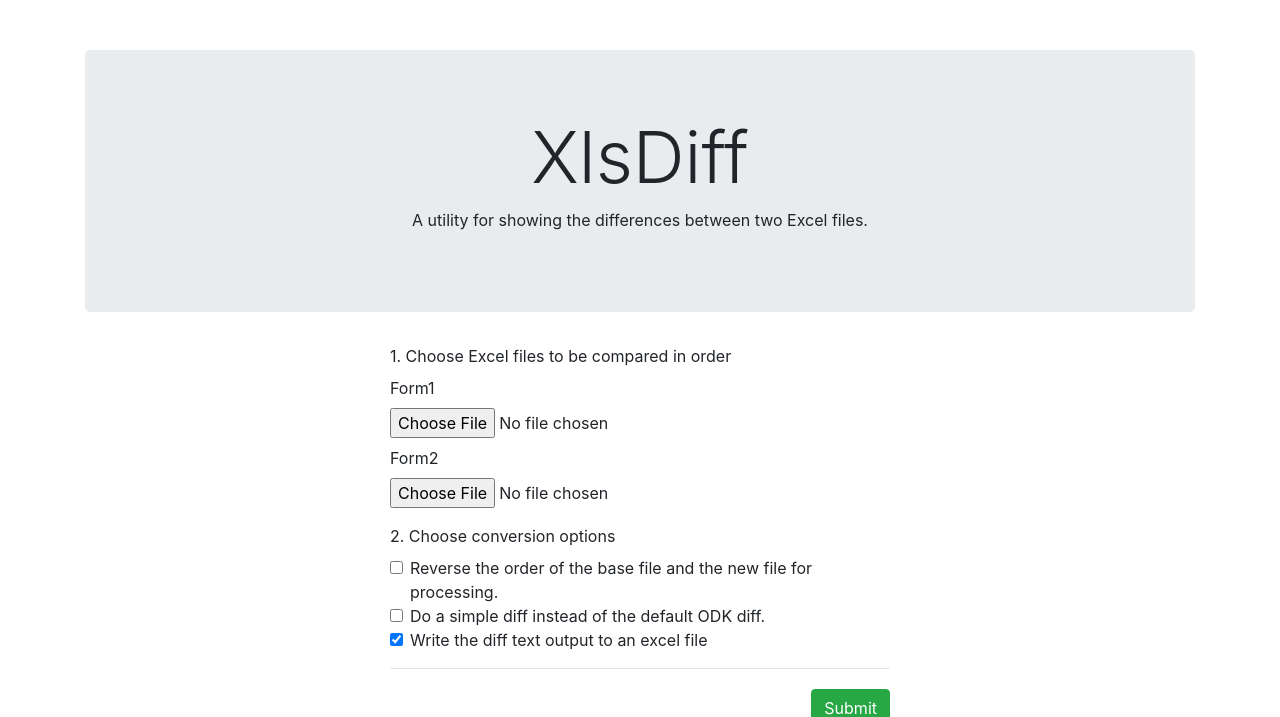
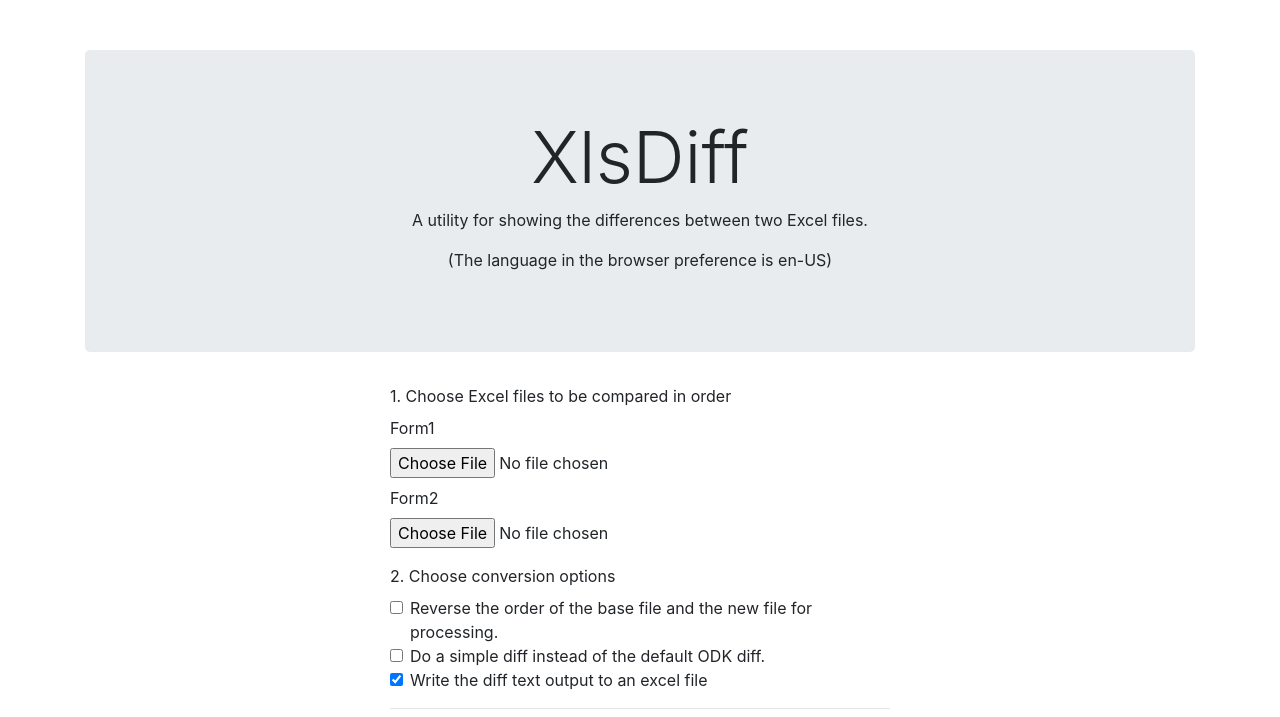
Before and after one commit to PMA-2020/pmix-xlsdiff-web, a Flask app: page / in a window 1280 px wide. Shown: the top 717 px of the page. Run offline with Flask 2, Linux system fonts and the light colour scheme; some libraries are stand-ins or nearby versions.

Commit message:
auto detect lang

```diff
--- a/templates/index.html
+++ b/templates/index.html
@@ -61,6 +61,8 @@
         $('.message-bar').hide();
     });
     $(function(){
+        console.log('detected browser language', navigator.language);
+        $('#browser-lang').html('(The language in the browser preference is '+navigator.language+')');
         if ($('#form-export').length > 0)
             $('#form-export').submit();
     });
--- a/templates/layout.html
+++ b/templates/layout.html
@@ -20,6 +20,7 @@
                 <div class="container text-center">
                     <h1 class="display-3">XlsDiff</h1>
                     <p>A utility for showing the differences between two Excel files.</p>
+                    <p id="browser-lang"></p>
                 </div>
             </div>
             {% block body %}{% endblock %}
```
Also changed, not shown: 1 other file.
